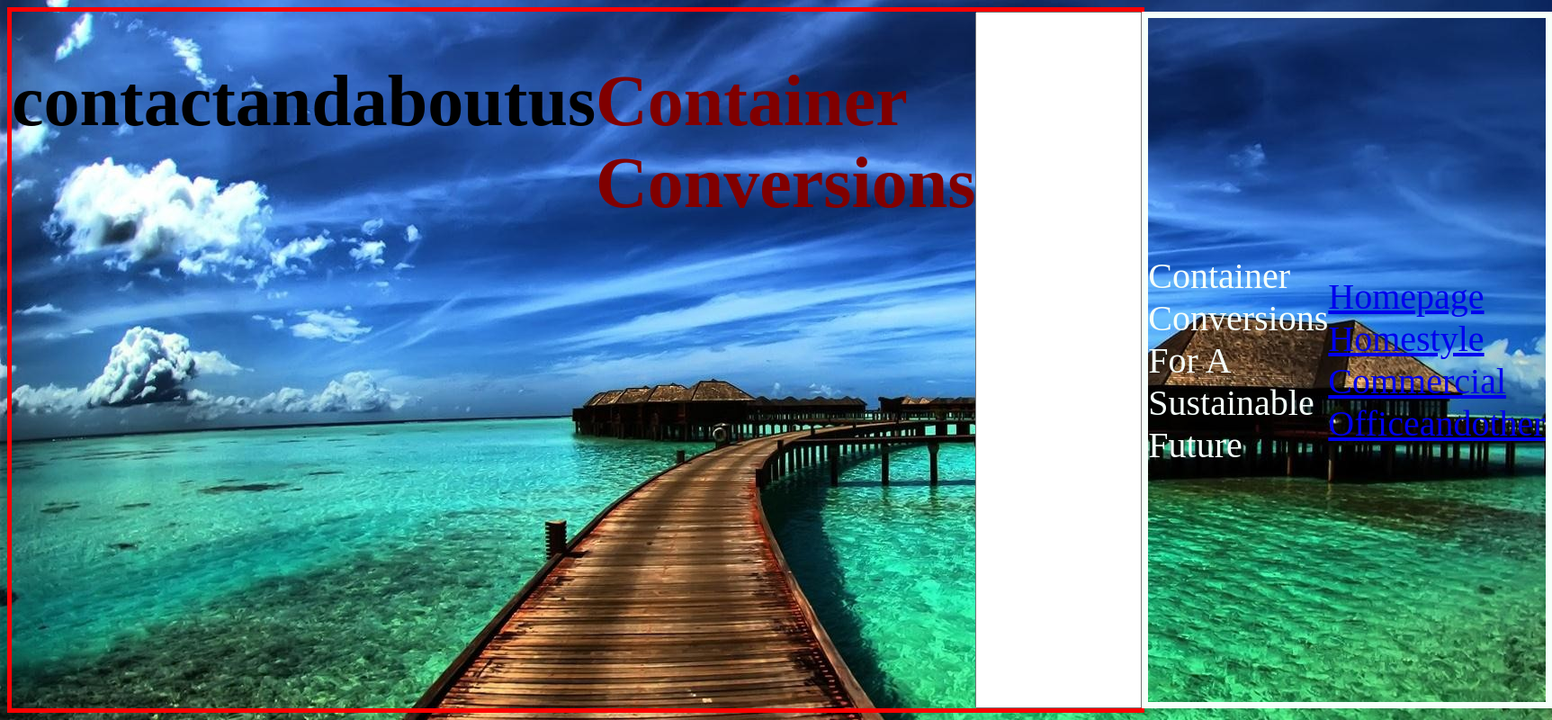
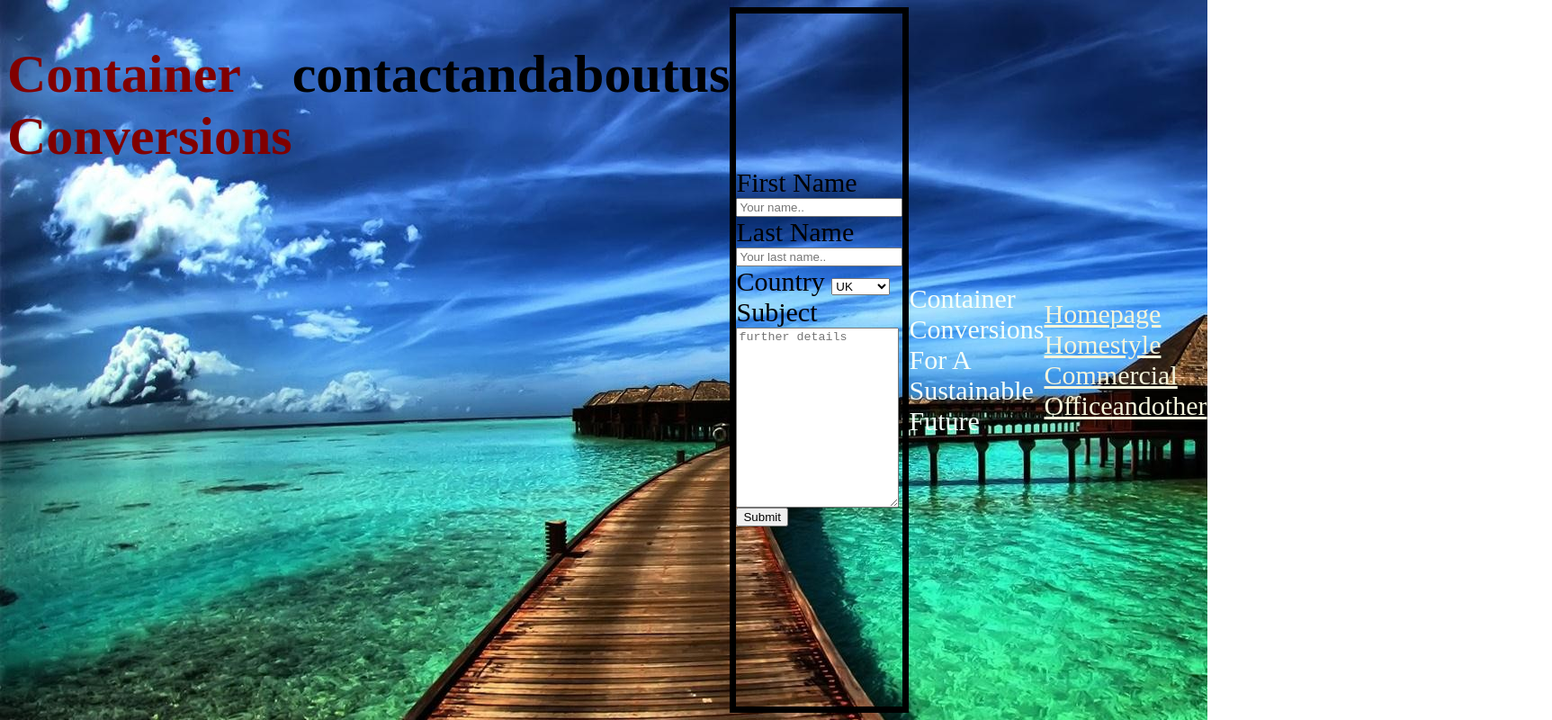
Before and after one commit to amirh71/mydevcodenation, a plain HTML site: page contactandaboutus.html in a window 1280 px wide. Shown: the whole page at 90% size, 1725 px wide, since content can reach past the window. Drawn offline with Linux system fonts and the light colour scheme.

Commit message:
updated bugs and missing bits
the correct version of my webpage

```diff
--- a/contactandaboutus.html
+++ b/contactandaboutus.html
@@ -10,17 +10,41 @@
 </head>
 
 <body>
+
+    <h1 style="color:maroon">Container Conversions</h1>
     <h1>contactandaboutus</h1>
-    <h1 style="color:maroon">Container Conversions</h1>
-    <input type="Your details" ></input>
+    <div class="formContainer">
+        <form action="mailto:amirhussain57575@gmail.com">
+
+        <label for="fname">First Name</label>
+        <input type="text" id="fname" name="firstname" placeholder="Your name..">
+
+        <label for="lname">Last Name</label>
+        <input type="text" id="lname" name="lastname" placeholder="Your last name..">
+
+        <label for="country">Country</label>
+        <select id="country" name="country">
+            <option value="UK">UK</option>
+            <option value="Europe">Europe</option>
+            <option value="usa">USA</option>
+        </select>
+
+        <label for="subject">Subject</label>
+        <textarea id="subject" name="subject" placeholder="further details" style="height:200px"></textarea>
+
+        <input type="submit" value="Submit">
+
+        </form>
+    </div>
+
     <div id="navigationContainer">
         <p style="color: mintcream "; >Container conversions for a sustainable future </p>
     <div>
         <nav>
-            <a href="index.html">homepage</a>
-            <a href="homestyle.html">homestyle</a>
-            <a href="commercial.html">commercial</a>
-            <a href="officeandother.html">officeandother</a>
+            <a href="index.html" style="color: beige">homepage</a>
+            <a href="homestyle.html" style="color: beige">homestyle</a>
+            <a href="commercial.html" style="color: beige">commercial</a>
+            <a href="officeandother.html" style="color: beige">officeandother</a>
         </nav>
     </div>
 </body>
--- a/main.css
+++ b/main.css
@@ -2,14 +2,12 @@
 body {
     display: flex;
     background-image: url(images/beautiful-wallpaper-download-11.jpg);
-    font-size: 40;
-    border: red solid 5px;
+    font-size: 30;
     object-fit: cover;
 }
 
 #navigationContainer{
     display: flex;
-    border: mintcream solid 7px;
     align-items: center;
     text-transform: capitalize;
 }
@@ -17,17 +15,24 @@ body {
 
 #navigationContainer img {
     display: flex;
+    width: 50%;
+    height: 60vh;
     border: turquoise solid 4px;
-    object-position: 50%, 50%;
 
 }
 
 #navbar{
     list-style: none;
     display: flex;
-    position: relative
+    position: relative;
+    text-align: center;
+    justify-content: space-between
 }
 
-#homestyle{
-    width: 50px
+
+.formContainer{
+    display: flex;
+    border: black solid 7px;
+    align-content: center;
+    align-items: center;
 }
```
Also changed, not shown: commercial.html (+19 -5 lines), homestyle.html (+7 -5 lines), index.html (+2 -19 lines), officeandother.html (+15 -8 lines), 1 other file.
